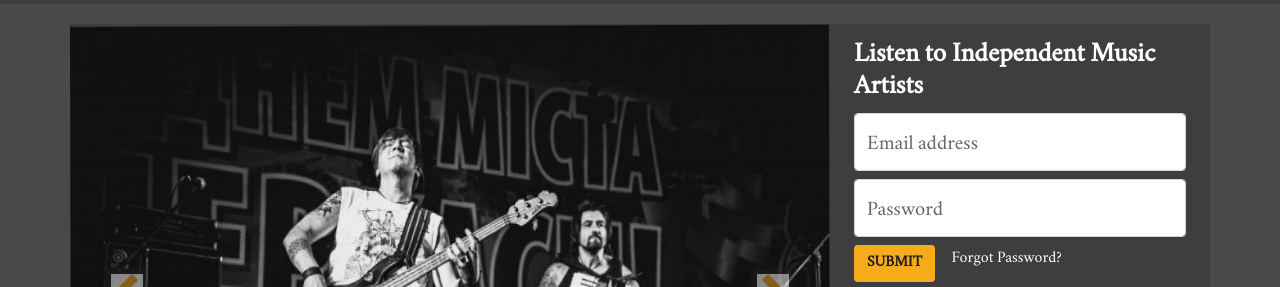
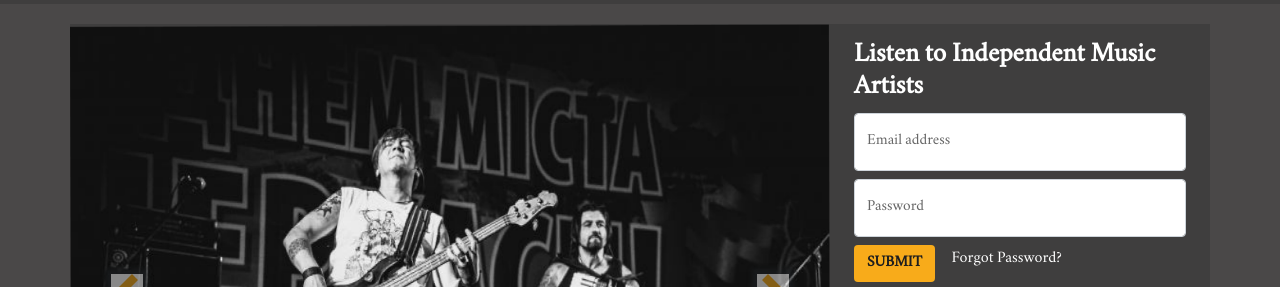
Before and after one commit to cbhallamudi/cxoIMP, a plain HTML site: page index.html in a window 1280 px wide. Shown: the part 796-1083 px from the top of the page. Drawn offline with nearby package versions, Linux system fonts and the light colour scheme; grey boxes are pictures that could not be loaded.

Commit message:
final changes as of 14/11/2022

```diff
--- a/css/styles.css
+++ b/css/styles.css
@@ -163,7 +163,7 @@ body{
 }
 
 .floating-label{
-  font-size: 1.6vmax;
+  font-size: 1.2vmax;
   color: var(--custom-gray-1);
 }
 
```
